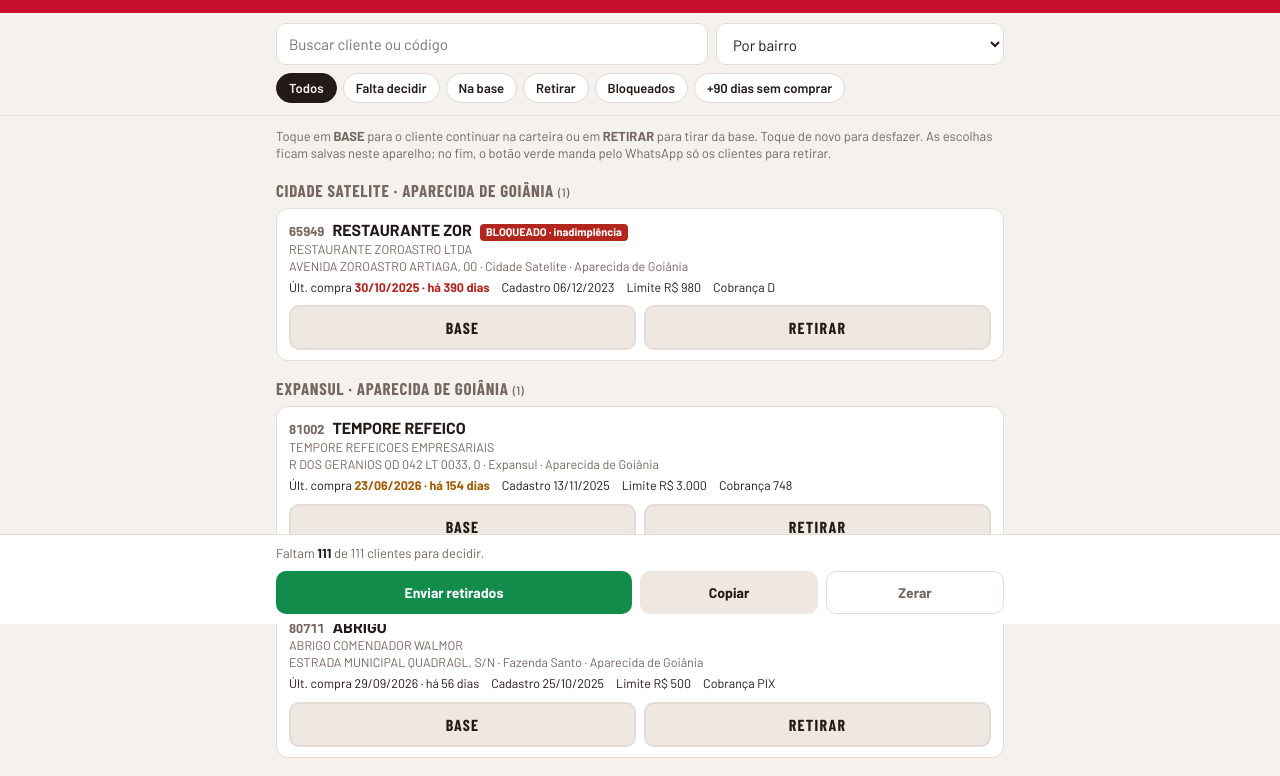
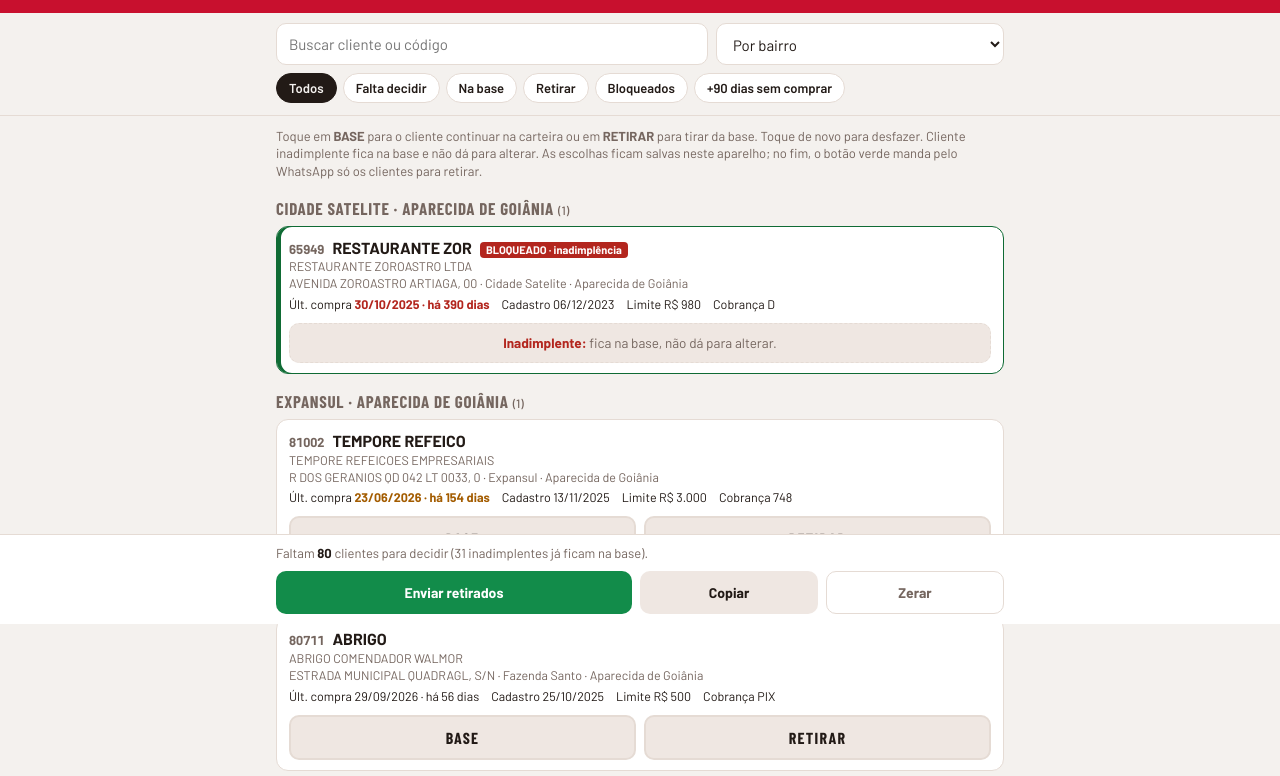
Before and after one commit to EDMARr123/roteiro-visitas, a plain HTML site: page limpar-base/398.html in a window 1280 px wide. Shown: the part 176-952 px from the top of the page. Drawn offline with nearby package versions, Linux system fonts and the light colour scheme; a web font is replaced by a local one.

Commit message:
Limpar base: inadimplente (BAI) fica na base, sem opção de alterar
Co-Authored-By: Claude Opus 5.5 <noreply@anthropic.com>

```diff
--- a/limpar-base/398.html
+++ b/limpar-base/398.html
@@ -57,6 +57,8 @@ h1 { font-family: var(--display); font-weight: 800; font-size: 32px; line-height
 .info .alerta { color: var(--retirar); font-weight: 700; }
 .info .atencao { color: var(--amber); font-weight: 700; }
 .botoes { display: grid; grid-template-columns: 1fr 1fr; gap: 8px; margin-top: 10px; }
+.trava { margin-top: 10px; padding: 10px 12px; border-radius: 10px; background: var(--chip); border: 1.5px dashed var(--line); font-size: 13.5px; color: var(--muted); text-align: center; }
+.trava b { color: var(--retirar); }
 .botoes button { border: 2px solid var(--line); background: var(--chip); color: var(--ink); border-radius: 10px; padding: 11px 0; font: 800 16px var(--display); letter-spacing: .08em; text-transform: uppercase; cursor: pointer; }
 .botoes .b-base[aria-pressed="true"] { background: var(--base); border-color: var(--base); color: var(--on-cor); }
 .botoes .b-retirar[aria-pressed="true"] { background: var(--retirar); border-color: var(--retirar); color: var(--on-cor); }
@@ -106,7 +108,7 @@ button:focus-visible, #busca:focus-visible, #ordem:focus-visible { outline: 3px
 </div></div>
 
 <main class="wrap">
-  <p class="dica">Toque em <b>BASE</b> para o cliente continuar na carteira ou em <b>RETIRAR</b> para tirar da base. Toque de novo para desfazer. As escolhas ficam salvas neste aparelho; no fim, o botão verde manda pelo WhatsApp só os clientes para retirar.</p>
+  <p class="dica">Toque em <b>BASE</b> para o cliente continuar na carteira ou em <b>RETIRAR</b> para tirar da base. Toque de novo para desfazer. Cliente inadimplente fica na base e não dá para alterar. As escolhas ficam salvas neste aparelho; no fim, o botão verde manda pelo WhatsApp só os clientes para retirar.</p>
   <div id="lista"></div>
 </main>
 
@@ -127,6 +129,10 @@ const BLOQ = { BAI: 'inadimplência', BAC: 'inatividade', BM: 'manual', LZI: 'li
 let escolhas = {};
 try { escolhas = JSON.parse(localStorage.getItem(CHAVE) || '{}') || {}; } catch (e) { escolhas = {}; }
 let filtro = 'todos';
+// Inadimplente (bloqueio BAI) não pode ser alterado: fica na base e nunca vai para a lista de retirar (pedido do Edmar, 24/11/2026)
+function travado(c) { return c.tipo_bloq === 'BAI'; }
+DADOS.clientes.forEach(c => { if (travado(c)) delete escolhas[c.cod]; });
+function escolha(c) { return travado(c) ? 'base' : escolhas[c.cod]; }
 
 function dataBr(s) { const m = /^(\d{2})\/(\d{2})\/(\d{4})$/.exec(s || ''); return m ? new Date(+m[3], +m[2] - 1, +m[1]) : null; }
 const REF = dataBr(DADOS.gerado.slice(0, 10));
@@ -136,7 +142,7 @@ function salvar() { try { localStorage.setItem(CHAVE, JSON.stringify(escolhas));
 function nome(c) { return c.fantasia || c.razao; }
 
 function visivel(c) {
-  const e = escolhas[c.cod];
+  const e = escolha(c);
   if (filtro === 'falta' && e) return false;
   if (filtro === 'base' && e !== 'base') return false;
   if (filtro === 'retirar' && e !== 'retirar') return false;
@@ -148,7 +154,7 @@ function visivel(c) {
 }
 
 function cartao(c) {
-  const e = escolhas[c.cod] || '';
+  const e = escolha(c) || '';
   const d = dias(c);
   const ult = c.ult ? `Últ. compra <span class="${d >= 180 ? 'alerta' : d >= 90 ? 'atencao' : ''}">${esc(c.ult)} · há ${d} dias</span>`
                     : '<span class="alerta">Sem compra registrada</span>';
@@ -158,10 +164,12 @@ function cartao(c) {
     <div class="razao">${esc(c.razao)}</div>
     <div class="end">${esc(c.endereco)}${c.nr ? ', ' + esc(c.nr) : ''} · ${esc(c.bairro)} · ${esc(c.cidade)}</div>
     <div class="info"><span>${ult}</span><span>Cadastro ${esc(c.cadastro || '-')}</span><span>Limite R$ ${esc(c.limite || '-')}</span><span>Cobrança ${esc(c.cobranca || '-')}</span></div>
-    <div class="botoes">
+    ${travado(c)
+      ? '<div class="trava"><b>Inadimplente:</b> fica na base, não dá para alterar.</div>'
+      : `<div class="botoes">
       <button class="b-base" data-v="base" aria-pressed="${e === 'base'}">Base</button>
       <button class="b-retirar" data-v="retirar" aria-pressed="${e === 'retirar'}">Retirar</button>
-    </div></div>`;
+    </div>`}</div>`;
 }
 
 function desenhar() {
@@ -181,15 +189,17 @@ function desenhar() {
 }
 
 function contar() {
-  const v = Object.values(escolhas);
+  const v = DADOS.clientes.map(escolha);
   const nb = v.filter(x => x === 'base').length, nr = v.filter(x => x === 'retirar').length;
+  const nt = DADOS.clientes.filter(travado).length;
   const nf = DADOS.clientes.length - nb - nr;
   document.getElementById('n-base').textContent = nb;
   document.getElementById('n-retirar').textContent = nr;
   document.getElementById('n-falta').textContent = nf;
+  const trav = nt ? ` (${nt} inadimplente${nt === 1 ? '' : 's'} já fica${nt === 1 ? '' : 'm'} na base)` : '';
   document.getElementById('resumo').innerHTML = nf
-    ? `Faltam <b>${nf}</b> de ${DADOS.clientes.length} clientes para decidir.`
-    : `<b>Pronto:</b> todos os ${DADOS.clientes.length} clientes decididos. Envie pelo WhatsApp.`;
+    ? `Faltam <b>${nf}</b> clientes para decidir${trav}.`
+    : `<b>Pronto:</b> todos decididos${trav}. Envie os retirados.`;
 }
 
 // O WhatsApp leva SÓ os clientes para retirar (pedido do Edmar em 24/11/2026)
```
